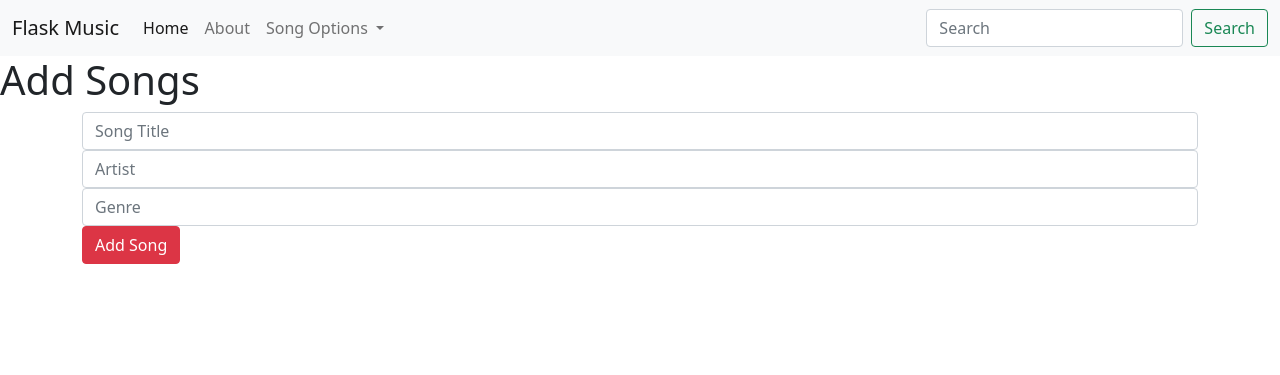
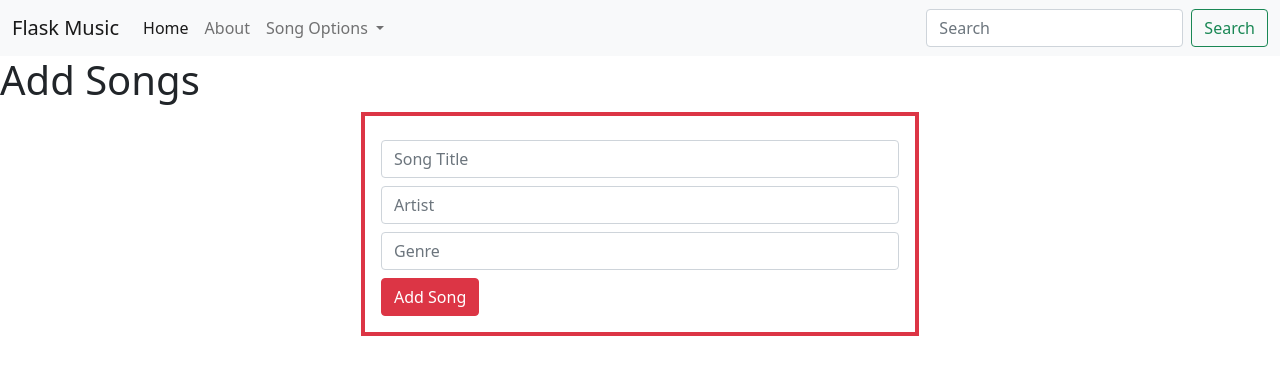
Before and after one commit to B-Lenton/flask-music-app, a Flask app: page /add-songs in a window 1280 px wide. Shown: the top 375 px of the page. Run offline with Flask 2, Linux system fonts and the light colour scheme.

Commit message:
minor styling issues

```diff
--- a/templates/add-songs.html
+++ b/templates/add-songs.html
@@ -3,10 +3,10 @@
     {% block content %}
         <h1>Add Songs</h1>
         <section class="container">
-            <form action="" method="post">
-                <input type="text" name="Title" id="title" placeholder="Song Title" value="{{ request.form[Title] }}" class="form-control">
-                <input type="text" name="Artist" id="artist" placeholder="Artist" value="{{ request.form[Artist] }}" class="form-control">
-                <input type="text" name="Genre" id="genre" placeholder="Genre" value="{{ request.form[Genre] }}" class="form-control">
+            <form action="" method="post" class="w-50 py-3 mx-auto border border-4 border-danger p-3">
+                <input type="text" name="Title" id="title" placeholder="Song Title" value="{{ request.form[Title] }}" class="form-control my-2">
+                <input type="text" name="Artist" id="artist" placeholder="Artist" value="{{ request.form[Artist] }}" class="form-control my-2">
+                <input type="text" name="Genre" id="genre" placeholder="Genre" value="{{ request.form[Genre] }}" class="form-control my-2">
 
                 <button type="submit" class="btn btn-danger" value="Add Song">Add Song</button>
             </form>
--- a/templates/songs.html
+++ b/templates/songs.html
@@ -2,8 +2,8 @@
 
     {% block content %}
         <h1>Songs</h1>
-        <section class="container-fluid">
-            <table>
+        <section class="container">
+            <table class="mx-auto py-2">
                 <thead>
                     <th class="p-2">SongID</th>
                     <th class="p-2">Title</th>
@@ -12,7 +12,7 @@
                 </thead>
                 <tbody>
                     {% for row in get_songs %}
-                        <tr class="p-2">
+                        <tr class="p-2 border-bottom border-bottom-2 border-danger">
                             <td class="p-2">{{row["SongID"]}}</td>
                             <td class="p-2">{{row["Title"]}}</td>
                             <td class="p-2">{{row["Artist"]}}</td>
```
